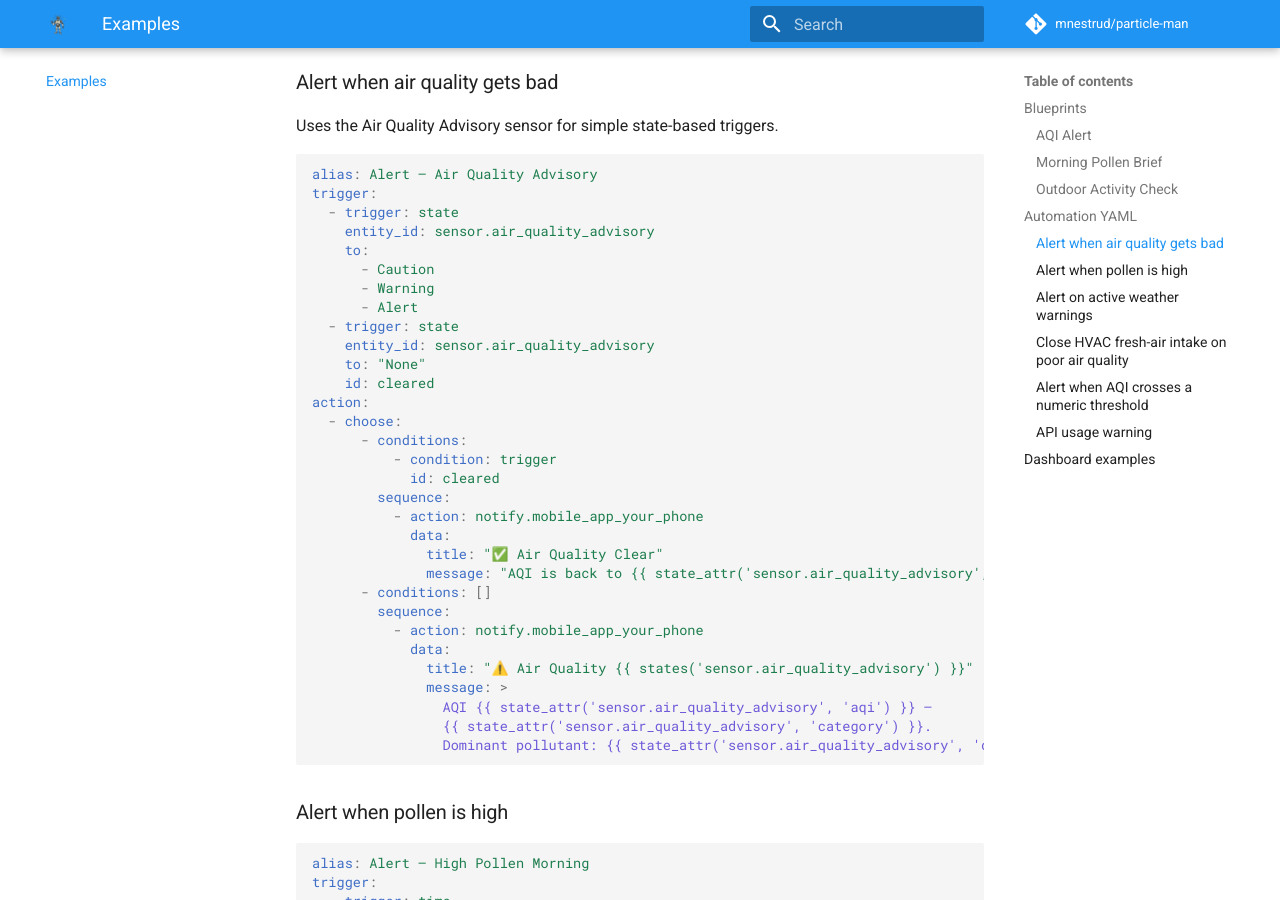
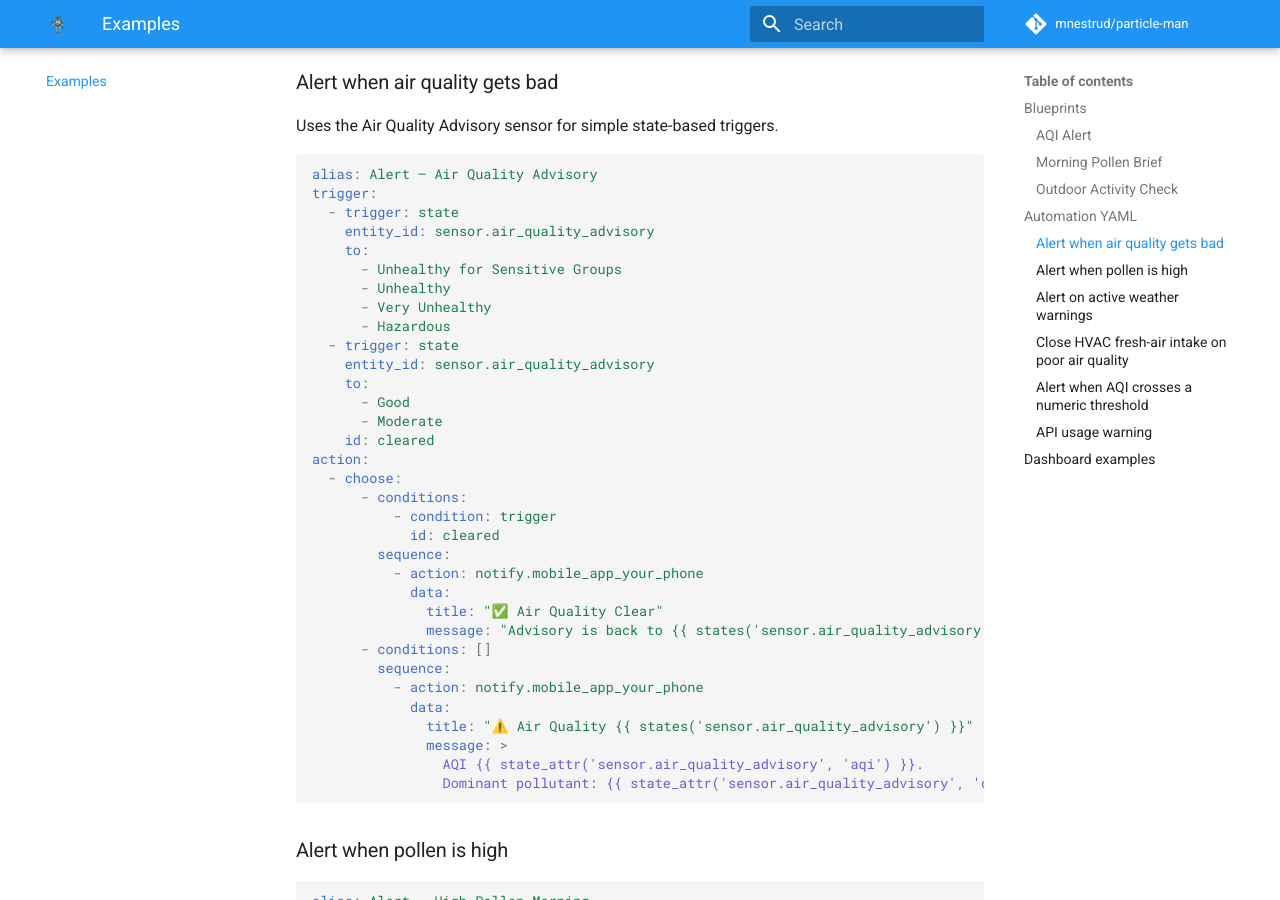
Before and after one commit to mnestrud/particle-man, an MkDocs documentation site: the page built from docs/examples.md, in a window 1280 px wide and 900 px high, scrolled down 1194 px. Built offline with MkDocs 1.6.1 and Material for MkDocs 9.7.7, drawn with Linux system fonts in a browser that asks for light colours; comment, search, counter and statistics services are not loaded; some of the changed text lies outside the part shown.

Commit message:
fix: update blueprints and examples for 6-level AQ advisory
AQI Alert blueprint now uses the full 6-level EPA/Google category scale
(Good→Hazardous) with index-based threshold logic. Automation YAML
examples updated to match — triggers no longer reference the removed
Caution/Warning/Alert/None states. Removed references to the 'category'
attribute (dropped from AQ Advisory extra_state_attributes).

Co-Authored-By: Claude Sonnet 4.6 <noreply@anthropic.com>

````diff
--- a/docs/examples.md
+++ b/docs/examples.md
@@ -33,16 +33,20 @@ Notify when the Air Quality Advisory reaches a configured level; send a recovery
               domain: sensor
         alert_level:
           name: Alert when advisory reaches
-          default: Warning
+          default: Unhealthy for Sensitive Groups
           selector:
             select:
               options:
-                - label: "Caution (Unhealthy for Sensitive Groups)"
-                  value: Caution
-                - label: "Warning (Unhealthy)"
-                  value: Warning
-                - label: "Alert (Very Unhealthy or Hazardous)"
-                  value: Alert
+                - label: "Moderate"
+                  value: Moderate
+                - label: "Unhealthy for Sensitive Groups"
+                  value: Unhealthy for Sensitive Groups
+                - label: "Unhealthy"
+                  value: Unhealthy
+                - label: "Very Unhealthy"
+                  value: Very Unhealthy
+                - label: "Hazardous"
+                  value: Hazardous
         alert_actions:
           name: Actions on alert
           description: What to do when air quality reaches the alert level.
@@ -57,10 +61,14 @@ Notify when the Air Quality Advisory reaches a configured level; send a recovery
 
     variables:
       level: !input alert_level
-      levels_map:
-        Caution: ["Caution", "Warning", "Alert"]
-        Warning: ["Warning", "Alert"]
-        Alert: ["Alert"]
+      all_levels:
+        - Good
+        - Moderate
+        - Unhealthy for Sensitive Groups
+        - Unhealthy
+        - Very Unhealthy
+        - Hazardous
+      threshold_idx: "{{ all_levels.index(level) }}"
 
     triggers:
       - trigger: state
@@ -224,7 +238,7 @@ Morning summary combining current AQI advisory and weather conditions.
     !!! tip
         In your notification action, use template variables to build the message:
         ```
-        AQI: {{ states(aqi_advisory) }} — {{ state_attr(aqi_advisory, 'category') }}.
+        AQI: {{ states(aqi_advisory) }} ({{ state_attr(aqi_advisory, 'aqi') }}).
         Weather: {{ states(weather_entity) }}, {{ state_attr(weather_entity, 'temperature') }}°.
         ```
 
@@ -244,12 +258,15 @@ trigger:
   - trigger: state
     entity_id: sensor.air_quality_advisory
     to:
-      - Caution
-      - Warning
-      - Alert
+      - Unhealthy for Sensitive Groups
+      - Unhealthy
+      - Very Unhealthy
+      - Hazardous
   - trigger: state
     entity_id: sensor.air_quality_advisory
-    to: "None"
+    to:
+      - Good
+      - Moderate
     id: cleared
 action:
   - choose:
@@ -260,15 +277,14 @@ action:
           - action: notify.mobile_app_your_phone
             data:
               title: "✅ Air Quality Clear"
-              message: "AQI is back to {{ state_attr('sensor.air_quality_advisory', 'aqi') }}."
+              message: "Advisory is back to {{ states('sensor.air_quality_advisory') }} (AQI {{ state_attr('sensor.air_quality_advisory', 'aqi') }})."
       - conditions: []
         sequence:
           - action: notify.mobile_app_your_phone
             data:
               title: "⚠️ Air Quality {{ states('sensor.air_quality_advisory') }}"
               message: >
-                AQI {{ state_attr('sensor.air_quality_advisory', 'aqi') }} —
-                {{ state_attr('sensor.air_quality_advisory', 'category') }}.
+                AQI {{ state_attr('sensor.air_quality_advisory', 'aqi') }}.
                 Dominant pollutant: {{ state_attr('sensor.air_quality_advisory', 'dominant_pollutant') }}.
 ```
 
@@ -336,13 +352,15 @@ trigger:
   - trigger: state
     entity_id: sensor.air_quality_advisory
     to:
-      - Warning
-      - Alert
+      - Unhealthy
+      - Very Unhealthy
+      - Hazardous
   - trigger: state
     entity_id: sensor.air_quality_advisory
     to:
-      - "None"
-      - Caution
+      - Good
+      - Moderate
+      - Unhealthy for Sensitive Groups
     id: ok
 action:
   - action: >
````
Also changed, not shown: other parts of docs/examples.md (+10 -4 lines), 1 other file.
